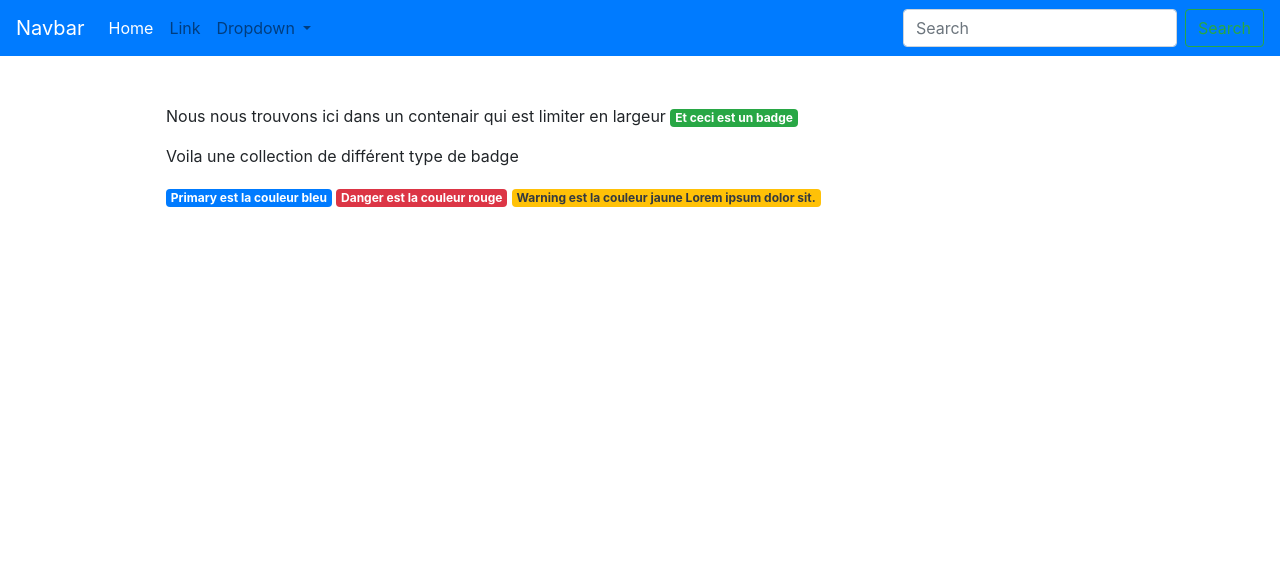
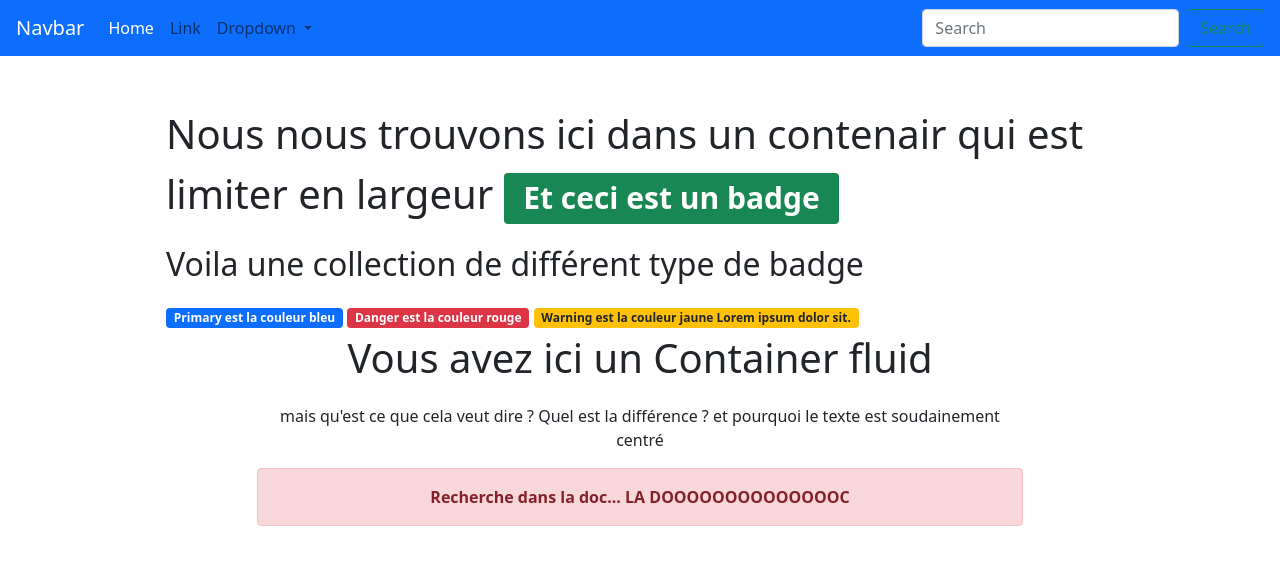
Before and after one commit to Slimibraah/exobootstrap, a website: page index.html in a window 1280 px wide. Drawn offline with nearby package versions, Linux system fonts and the light colour scheme.

Commit message:
fincontainer

```diff
--- a/index.html
+++ b/index.html
@@ -4,7 +4,7 @@
     <meta charset="UTF-8">
     <meta name="viewport" content="width=device-width, initial-scale=1.0">
     <link rel="stylesheet" href="https://maxcdn.bootstrapcdn.com/bootstrap/4.0.0/css/bootstrap.min.css" integrity="sha384-Gn5384xqQ1aoWXA+058RXPxPg6fy4IWvTNh0E263XmFcJlSAwiGgFAW/dAiS6JXm" crossorigin="anonymous">
-
+    <link rel="stylesheet" href="./node_modules/bootstrap/dist/css/bootstrap.min.css">
     <title>Document</title>
 </head>
 <body>
@@ -58,6 +58,22 @@
               <div class="row">
                   <div class="col-1">
                   </div>
+                  <div class="col-10 ">
+                    <p class="fs-1">Vous avez ici un Container fluid</p>
+                    <p class="">mais qu'est ce que cela veut dire ? Quel est la différence ? et pourquoi le texte
+                        est
+                        soudainement centré</p>
+                    <div class="alert alert-danger" role="alert">
+                        <b>Recherche dans la doc... LA DOOOOOOOOOOOOOOC</b>
+                    </div>
+                </div>
+                <div class="col-1">
+                </div>
+            </div>
+        </section>
+    </div>
+
+</section>
     <script src="https://code.jquery.com/jquery-3.2.1.slim.min.js" integrity="sha384-KJ3o2DKtIkvYIK3UENzmM7KCkRr/rE9/Qpg6aAZGJwFDMVNA/GpGFF93hXpG5KkN" crossorigin="anonymous"></script>
     <script src="https://cdnjs.cloudflare.com/ajax/libs/popper.js/1.12.9/umd/popper.min.js" integrity="sha384-ApNbgh9B+Y1QKtv3Rn7W3mgPxhU9K/ScQsAP7hUibX39j7fakFPskvXusvfa0b4Q" crossorigin="anonymous"></script>
     <script src="https://maxcdn.bootstrapcdn.com/bootstrap/4.0.0/js/bootstrap.min.js" integrity="sha384-JZR6Spejh4U02d8jOt6vLEHfe/JQGiRRSQQxSfFWpi1MquVdAyjUar5+76PVCmYl" crossorigin="anonymous"></script>
```
